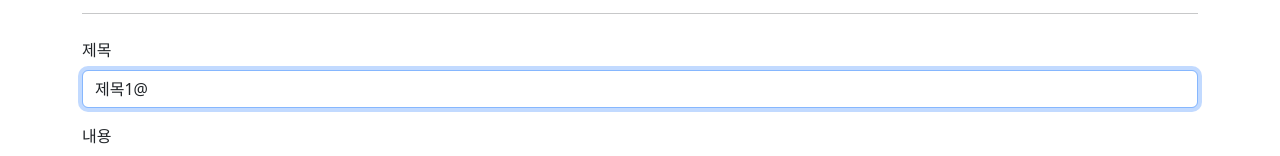
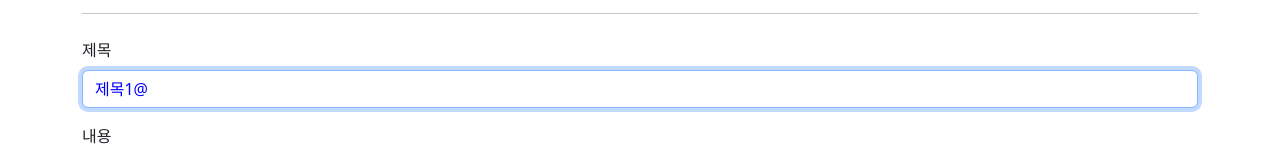
Before and after one commit to codnjs444/-Inflearn-Vue-Final-, a Vue app in the folder vue3-posts/: page /posts/1/edit in a window 1280 px wide. Shown: the part 129-285 px from the top of the page. Built offline with nearby package versions, Linux system fonts and the light colour scheme; data requests are answered from the project's data file.

Commit message:
study : color directive 추가

```diff
--- a/vue3-posts/src/components/posts/PostForm.vue
+++ b/vue3-posts/src/components/posts/PostForm.vue
@@ -8,6 +8,7 @@
       >
       <input
         v-focus
+        v-color="'blue'"
         :value="title"
         @input="$emit('update:title', $event.target.value)"
         type="text"
@@ -46,6 +47,7 @@
 })
 
 defineEmits(['update:title', 'update:content'])
+
 </script>
 
 <style lang="scss" scoped></style>
--- /dev/null
+++ b/vue3-posts/src/directives/color.js
@@ -0,0 +1,5 @@
+function color(el, binding) {
+  el.style.color = binding.value;
+}
+
+export default color;
--- a/vue3-posts/src/plugins/global-directives.js
+++ b/vue3-posts/src/plugins/global-directives.js
@@ -1,6 +1,8 @@
 import focus from "@/directives/focus";
+import color from "@/directives/color";
 export default{
   install(app){
     app.directive('focus',focus)
+    app.directive('color',color)
   }
 }
```
